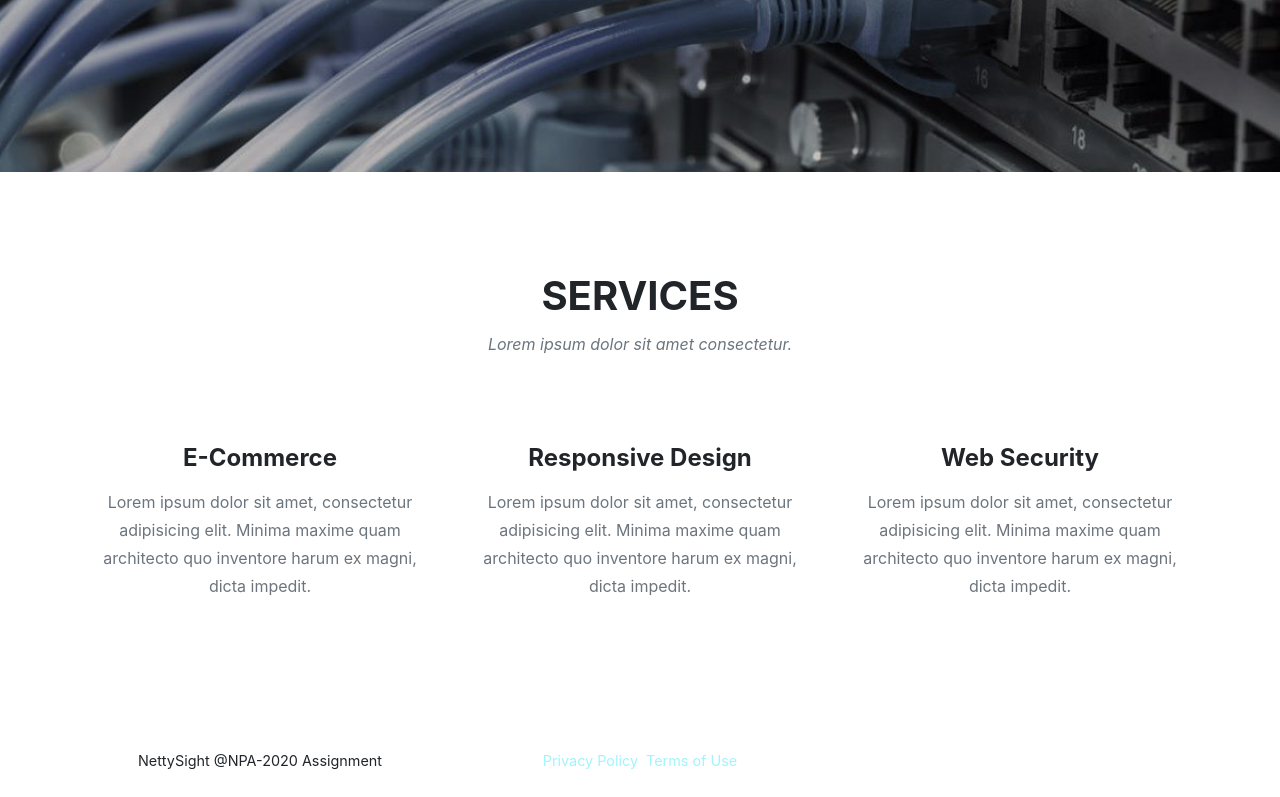
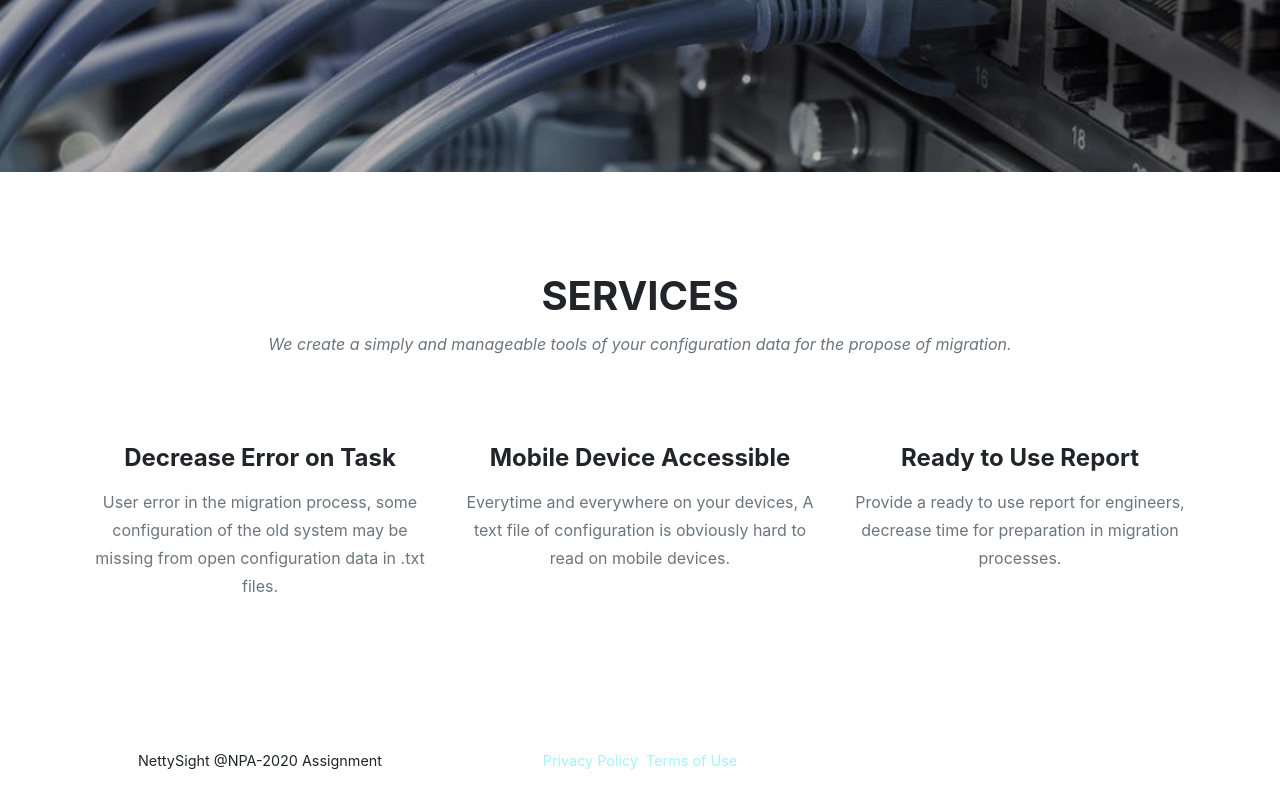
Before and after one commit to 158Alfetta/NPA-AS-1, a React (Create React App) app in the folder web/frontend/: page / in a window 1280 px wide. Shown: the part 473-1270 px from the top of the page. Built offline with nearby package versions, Linux system fonts and the light colour scheme.

Commit message:
update hompage and change sizing in devices plane

```diff
--- a/web/frontend/src/components/Devices/Devices.js
+++ b/web/frontend/src/components/Devices/Devices.js
@@ -26,10 +26,6 @@ const Devices = () => {
                                 <Card.Body>
                                     <Card.Title>Router: IP Address</Card.Title>
                                     <Card.Subtitle className="mb-2 text-muted">Hostname</Card.Subtitle>
-                                    <Card.Text>
-                                    Some quick example text to build on the card title and make up the bulk of
-                                    the card's content.
-                                    </Card.Text>
                                     <Card.Link href="#">View Detail</Card.Link>
                                     <Card.Link href="#">Download VLAN Config</Card.Link>
                                 </Card.Body>
--- a/web/frontend/src/components/Devices/devices.css
+++ b/web/frontend/src/components/Devices/devices.css
@@ -38,7 +38,7 @@ body, html{
 }
 
 .deviceCard{
-    width: 100%;
+    width: auto;
     margin: auto;
 }
 
--- a/web/frontend/src/components/Home/Home.js
+++ b/web/frontend/src/components/Home/Home.js
@@ -1,7 +1,11 @@
 import "./home.css";
 import "./home2.css";
+import { useHistory } from "react-router-dom";
 
 const Home = () => {
+
+  let history = useHistory();
+
   return (
     <>
       <div className="App">
@@ -15,8 +19,9 @@ const Home = () => {
               <div className="intro-lead-in">Manage your configuration data at once</div>
               <div
                 className="btn btn-primary btn-xl text-uppercase js-scroll-trigger"
+                onClick={() => history.push("devices/")}
               >
-                Explore
+                Launch App
               </div>
             </div>
           </div>
@@ -28,7 +33,7 @@ const Home = () => {
               <div className="col-lg-12 text-center">
                 <h2 className="section-heading text-uppercase">Services</h2>
                 <h3 className="section-subheading text-muted">
-                  Lorem ipsum dolor sit amet consectetur.
+                  We create a simply and manageable tools of your configuration data for the propose of migration.
                 </h3>
               </div>
             </div>
@@ -38,11 +43,9 @@ const Home = () => {
                   <i className="fa fa-circle fa-stack-2x text-primary"></i>
                   <i className="fa fa-shopping-cart fa-stack-1x fa-inverse"></i>
                 </span>
-                <h4 className="service-heading">E-Commerce</h4>
+                <h4 className="service-heading">Decrease Error on Task</h4>
                 <p className="text-muted">
-                  Lorem ipsum dolor sit amet, consectetur adipisicing elit.
-                  Minima maxime quam architecto quo inventore harum ex magni,
-                  dicta impedit.
+                User error in the migration process, some configuration of the old system may be missing from open configuration data in .txt files.
                 </p>
               </div>
               <div className="col-md-4">
@@ -50,11 +53,9 @@ const Home = () => {
                   <i className="fa fa-circle fa-stack-2x text-primary"></i>
                   <i className="fa fa-laptop fa-stack-1x fa-inverse"></i>
                 </span>
-                <h4 className="service-heading">Responsive Design</h4>
+                <h4 className="service-heading">Mobile Device Accessible</h4>
                 <p className="text-muted">
-                  Lorem ipsum dolor sit amet, consectetur adipisicing elit.
-                  Minima maxime quam architecto quo inventore harum ex magni,
-                  dicta impedit.
+                  Everytime and everywhere on your devices, A text file of configuration is obviously hard to read on mobile devices.
                 </p>
               </div>
               <div className="col-md-4">
@@ -62,11 +63,9 @@ const Home = () => {
                   <i className="fa fa-circle fa-stack-2x text-primary"></i>
                   <i className="fa fa-lock fa-stack-1x fa-inverse"></i>
                 </span>
-                <h4 className="service-heading">Web Security</h4>
+                <h4 className="service-heading">Ready to Use Report</h4>
                 <p className="text-muted">
-                  Lorem ipsum dolor sit amet, consectetur adipisicing elit.
-                  Minima maxime quam architecto quo inventore harum ex magni,
-                  dicta impedit.
+                Provide a ready to use report for engineers, decrease time for preparation in migration processes.
                 </p>
               </div>
             </div>
```
